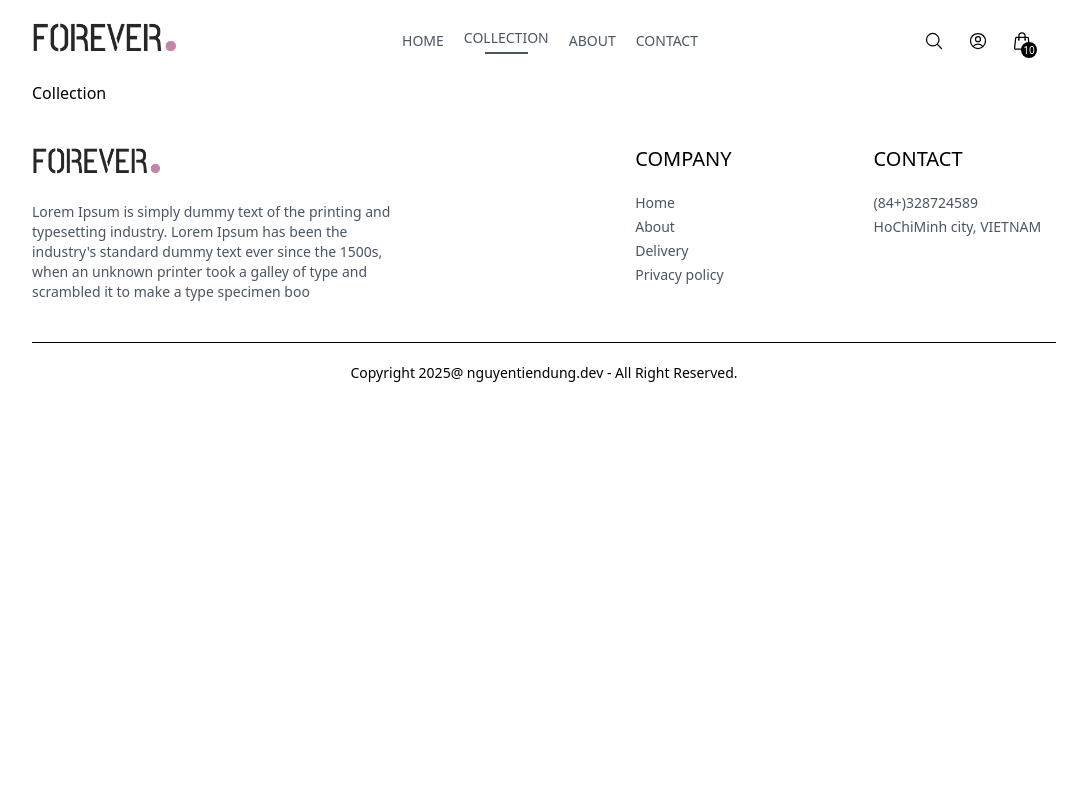
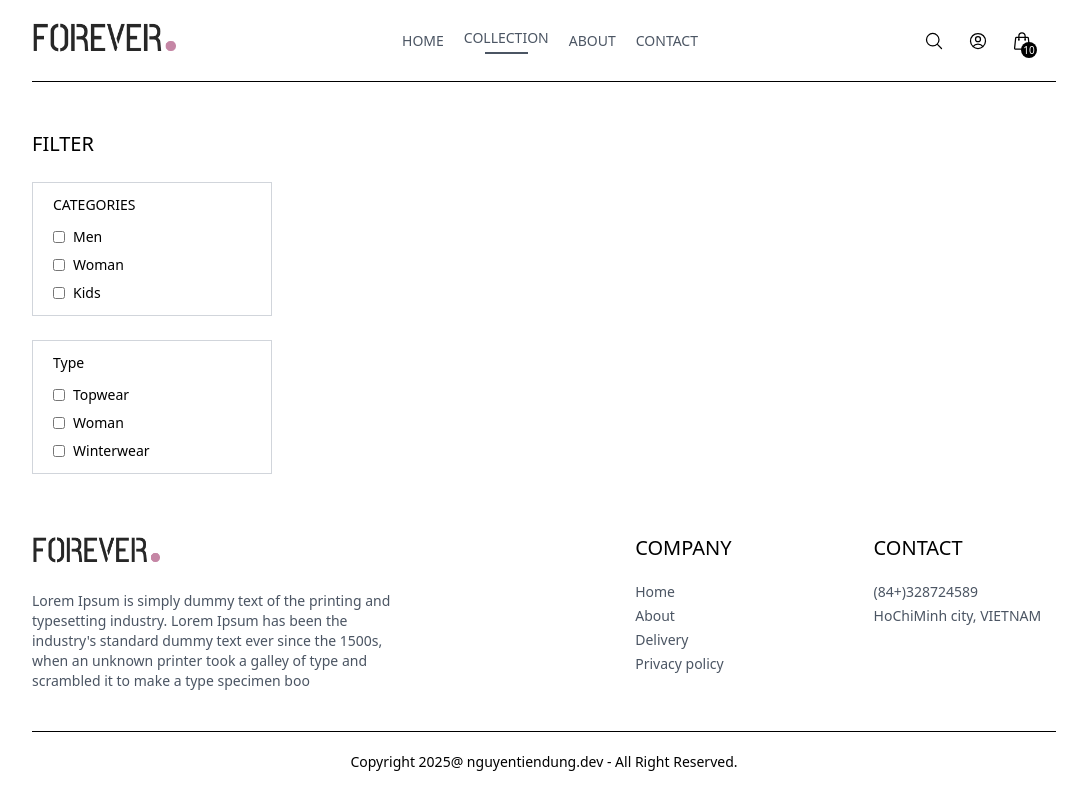
Before and after one commit to dungvt1602/Ecommerce-cloth, a React (Vite) app in the folder front-end/: page /collection in a window 1280 px wide. Shown: the whole page, without its empty margins (96-1183 px from the left). Built offline with nearby package versions, Linux system fonts and the light colour scheme.

Commit message:
update filter

```diff
--- a/front-end/src/pages/Collection/Collection.css
+++ b/front-end/src/pages/Collection/Collection.css
@@ -0,0 +1,78 @@
+.collection {
+    display: flex;
+    align-items: center;
+    padding-top: 2.5rem;
+    flex-direction: column;
+    border-top-width: 1px ;
+    border-top-style: solid ;
+    gap: 0.5rem;
+
+}
+
+@media (min-width: 640px) {
+    .collection {
+        flex-direction: row;
+        gap: 2.5rem;
+    }
+}
+
+.filter-collection {
+    min-width: 15rem;
+}
+
+.filter {
+
+    margin-top: 0.5rem;
+    margin-bottom: 0.5rem;
+    font-size: 1.25rem;
+    line-height: 1.75rem;
+    cursor: pointer;
+    display: flex;
+    gap: 0.5rem;
+    align-items: center;
+
+}
+
+.filter img {
+    height: 0.75rem;
+
+}
+
+@media (min-width: 640px) {
+    .filter img {
+        display: none;
+    }
+}
+
+.category-filter {
+    border: 1px solid;
+    padding-top: 0.75rem;
+    padding-bottom: 0.75rem;
+    padding-left: 1.25rem;
+    border-color: #d1d5db;
+    margin-top: 1.5rem;
+
+}
+
+.category-title {
+    font-size: 0.875rem;
+    line-height: 1.25rem;
+    font-weight: 500;
+    margin-bottom: 0.75rem;
+
+}
+
+.list-category {
+    display: flex;
+    flex-direction: column;
+    gap: 0.5rem;
+    font-size: 0.875rem;
+    line-height: 1.25rem;
+    font-weight: 100;
+
+}
+
+.list-category p {
+    display: flex;
+    gap: 0.5rem;
+}
--- a/front-end/src/pages/Collection/Collection.jsx
+++ b/front-end/src/pages/Collection/Collection.jsx
@@ -1,8 +1,64 @@
-import React from 'react'
+import React, { useContext } from 'react'
+import './Collection.css'
+import { ShopContext } from '../../context/ShopContext'
+import { assets } from '../../assets/assets';
 
 const Collection = () => {
+  const { products } = useContext(ShopContext);
+  const [showFilter, setShowFilter] = React.useState(true);
+
   return (
-    <div>Collection</div>
+    <div className="collection">
+
+      {/* Lọc các sản phẩm  */}
+
+
+      <div className='filter-collection'>
+        <p onClick={() => setShowFilter(!showFilter)} className="filter">FILTER
+          <img className={`${showFilter ? 'rotate-90' : ""}`} src={assets.dropdown_icon} alt=''/>
+        </p>
+
+        {/* category filter  */}
+
+        <div className={`category-filter ${showFilter ? "" :'hidden'}`} >
+          <p className='category-title'>CATEGORIES</p>
+          <div className="list-category">
+            <p>
+              <input className='w-3' type="checkbox" value={'Men'} /> Men
+            </p>
+            <p>
+              <input className='w-3' type="checkbox" value={'Woman'} /> Woman
+            </p>
+            <p>
+              <input className='w-3' type="checkbox" value={'Kids'} /> Kids
+            </p>
+
+          </div>
+        </div>
+
+        {/* SubCategory filter */}
+        <div className={`category-filter my-5 ${showFilter ? "" :'hidden'}`} >
+          <p className='category-title'>Type</p>
+          <div className="list-category">
+            <p>
+              <input className='w-3' type="checkbox" value={'Topwear'} /> Topwear
+            </p>
+            <p>
+              <input className='w-3' type="checkbox" value={'Bottomwear'}/> Woman
+            </p>
+            <p>
+              <input className='w-3' type="checkbox" value={'Winterwear'}/> Winterwear
+            </p>
+
+          </div>
+        </div>
+      </div>
+
+      <div className="product-collection">
+
+      </div>
+
+    </div>
   )
 }
 
```
